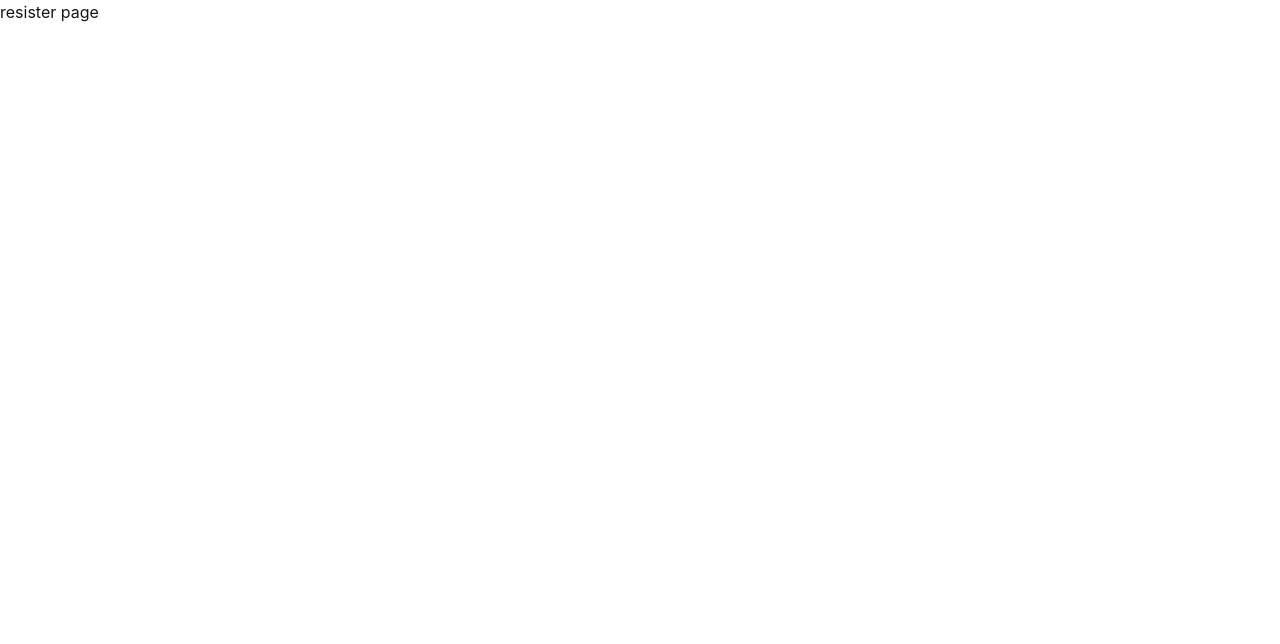
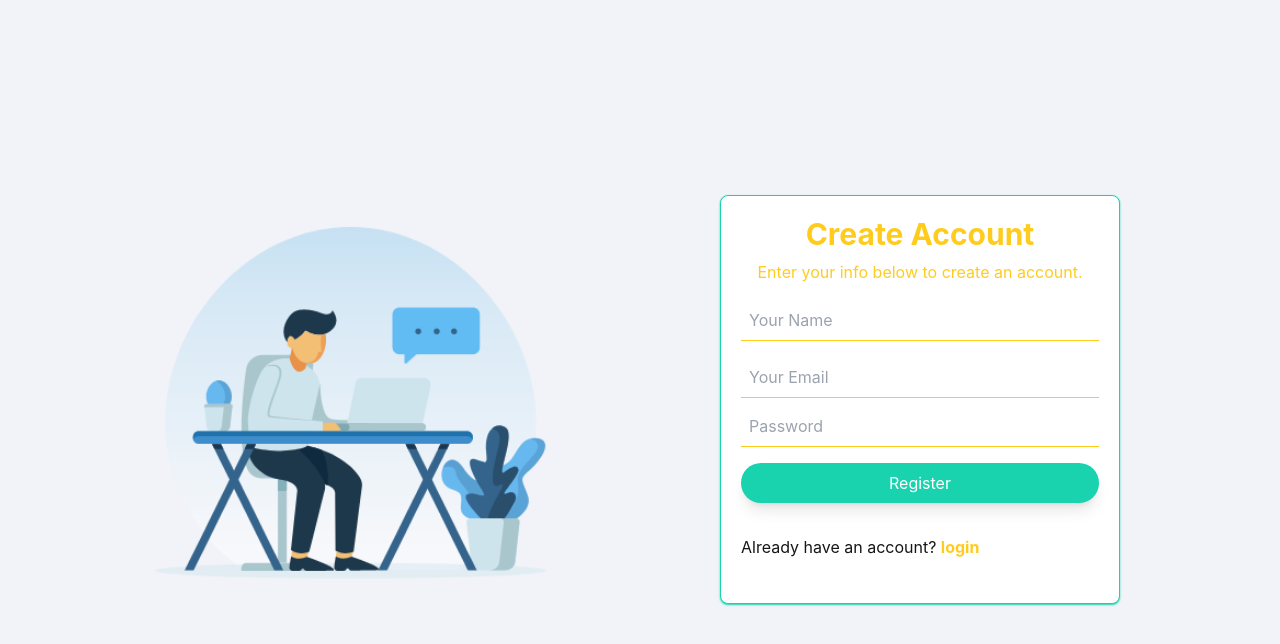
Before and after one commit to zayanahmed925/Common_room, a React (Create React App) app: page /register in a window 1280 px wide. Shown: the top 644 px of the page. Built offline with nearby package versions, Linux system fonts and the light colour scheme; no server answers.

Commit message:
sign with google done

```diff
--- /dev/null
+++ b/src/firebase.init.js
@@ -0,0 +1,24 @@
+// Import the functions you need from the SDKs you need
+import { initializeApp } from "firebase/app";
+import { getAuth } from "firebase/auth";
+import { getAnalytics } from "firebase/analytics";
+// TODO: Add SDKs for Firebase products that you want to use
+// https://firebase.google.com/docs/web/setup#available-libraries
+
+// Your web app's Firebase configuration
+// For Firebase JS SDK v7.20.0 and later, measurementId is optional
+const firebaseConfig = {
+    apiKey: process.env.REACT_APP_API_KEY,
+    authDomain: process.env.REACT_APP_AUTH_DOMAIN,
+    projectId: process.env.REACT_APP_PROJECT_ID,
+    storageBucket: process.env.REACT_APP_STORAGE_BUCKET,
+    messagingSenderId: process.env.REACT_APP_MESSAGING_SENDER_ID,
+    appId: process.env.REACT_APP_APP_ID,
+    measurementId: process.env.REACT_APP_MEASUREMENT_ID
+};
+console.log(firebaseConfig.projectId);
+// Initialize Firebase
+const app = initializeApp(firebaseConfig);
+const analytics = getAnalytics(app);
+const auth = getAuth(app)
+export default auth;
--- a/src/pages/Login/Login.js
+++ b/src/pages/Login/Login.js
@@ -2,8 +2,15 @@ import React from 'react';
 import { useForm } from 'react-hook-form';
 import { Link } from 'react-router-dom';
 import loginImg from "../../utilities/img/login.png"
+import { useSignInWithGoogle } from 'react-firebase-hooks/auth';
+import auth from '../../firebase.init';
+import googleLogo from "../../utilities/img/Google.png";
 const Login = () => {
   const { register, formState: { errors }, handleSubmit } = useForm();
+  const [signInWithGoogle, user, loading, error] = useSignInWithGoogle(auth);
+  if (user) {
+    console.log(user);
+  }
 
   return (
     <div className="mx-auto px-2 md:px-5 lg:px-20 grid grid-cols-1 md:grid-cols-2 items-center content-center py-12 bg-[#F1F3F8] min-h-screen">
@@ -96,13 +103,19 @@ const Login = () => {
               </Link>
             </div>
 
-            {/* <div className="mt-6 w-full">
-              <SocialLogin signInWithGoogle={signInWithGoogle} />
-            </div> */}
+            <div className="divider">OR</div>
+            <button
+              onClick={() => signInWithGoogle()}
+              className="w-full flex justify-center items-center gap-3 text-primary border border-primary hover:border-secondary hover:text-secondary p-2 rounded-full hover:shadow duration-300"
+            >
+              Login With
+              <img className="w-[25px]" src={googleLogo} alt="" />
+            </button>
           </div>
         </div>
       </div>
     </div>
+
   );
 };
 
--- a/src/pages/Login/Register.js
+++ b/src/pages/Login/Register.js
@@ -3,8 +3,121 @@ import regImg from "../../utilities/img/register.png";
 import { Link } from 'react-router-dom';
 const Register = () => {
     return (
-        <div>
-            <h1>resister page</h1>
+        <div className="mx-auto px-2 md:px-5 lg:px-20 min-h-screen grid grid-cols-1 md:grid-cols-2 items-center content-center py-6 bg-[#F1F3F8]">
+            <div className="hidden md:flex justify-center items-center">
+                <img className="w-[500px]" src={regImg} alt="" />
+            </div>
+            <div className="flex justify-center">
+                <div className="w-[400px] p-5 border border-secondary rounded-lg shadow-sm shadow-secondary bg-base-100">
+                    <div>
+                        <div className="text-primary text-center">
+                            <p className="text-3xl font-bold">Create Account</p>
+                            <p className="mt-2">
+                                Enter your info below to create an account.
+                            </p>
+                        </div>
+
+                        <form className="form-control">
+                            <input
+                                type="text"
+                                placeholder="Your Name"
+                                className="w-full border-b border-b-primary mt-4 p-2 text-1xl focus:outline-none focus:border-b-secondary"
+                            // {...register("name", {
+                            //     required: {
+                            //         value: true,
+                            //         message: "Name is Required",
+                            //     },
+                            // })}
+                            />
+                            <label className="label">
+                                {/* {errors.name?.type === "required" && (
+                                    <span className="label-text-alt text-red-500">
+                                        {errors.name.message}
+                                    </span>
+                                )} */}
+                            </label>
+
+                            <input
+                                type="email"
+                                placeholder="Your Email"
+                                className="w-full border-b border-b-primary  p-2 text-1xl focus:outline-none focus:border-b-secondary"
+                            // {...register("email", {
+                            //     required: {
+                            //         value: true,
+                            //         message: "Email is Required",
+                            //     },
+                            //     pattern: {
+                            //         value: /[a-z0-9]+@[a-z]+\.[a-z]{2,3}/,
+                            //         message: "Provide a valid Email",
+                            //     },
+                            // })}
+                            />
+                            {/* <label className="label">
+                                {errors.email?.type === "required" && (
+                                    <span className="label-text-alt text-red-500">
+                                        {errors.email.message}
+                                    </span>
+                                )}
+                                {errors.email?.type === "pattern" && (
+                                    <span className="label-text-alt text-red-500">
+                                        {errors.email.message}
+                                    </span>
+                                )}
+                            </label> */}
+
+                            <input
+                                type="Password"
+                                placeholder="Password"
+                                className="w-full border-b border-b-primary mt-2 p-2 text-1xl focus:outline-none focus:border-b-secondary"
+                            // {...register("password", {
+                            //     required: {
+                            //         value: true,
+                            //         message: "Password is Required",
+                            //     },
+                            //     minLength: {
+                            //         value: 6,
+                            //         message: "Must be 6 characters or longer",
+                            //     },
+                            // })}
+                            />
+                            {/* <label className="label">
+                                {errors.password?.type === "required" && (
+                                    <span className="label-text-alt text-red-500">
+                                        {errors.password.message}
+                                    </span>
+                                )}
+                                {errors.password?.type === "minLength" && (
+                                    <span className="label-text-alt text-red-500">
+                                        {errors.password.message}
+                                    </span>
+                                )}
+                            </label> */}
+                            <p className="text-error text-sm">
+                                {/* {(error || GError) && (error?.message || GError?.message)} */}
+                            </p>
+                            <input
+                                type="submit"
+                                className="rounded-full text-white hover:bg-[#3825b1] bg-secondary shadow-lg  duration-300 cursor-pointer mt-4 p-2 text-1xl"
+                                value="Register"
+                            />
+                        </form>
+
+                        <div className="text-current mt-8 block">
+                            Already have an account?{" "}
+                            <Link to="/" className="text-primary font-bold">
+                                {" "}
+                                <span className="hover:text-secondary duration-300">
+                                    login{" "}
+                                </span>
+                            </Link>
+                        </div>
+
+                        <div className="mt-6 w-full">
+                            {/* <SocialLogin signInWithGoogle={signInWithGoogle} /> */}
+                        </div>
+                    </div>
+                </div>
+            </div>
         </div>
     );
 };
```
Also changed, not shown: src/utilities/img/Google.png (added), 1 other file (tests, documents, lock files or other folders).
